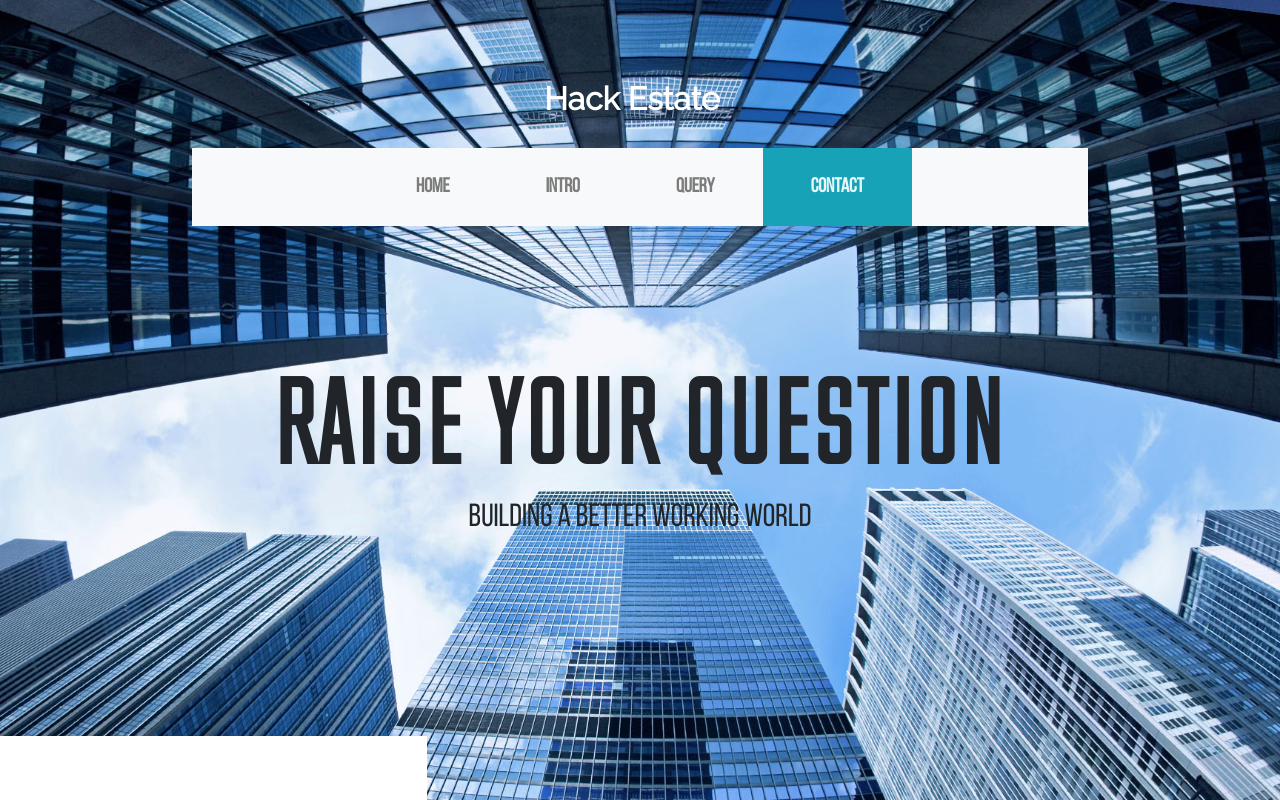
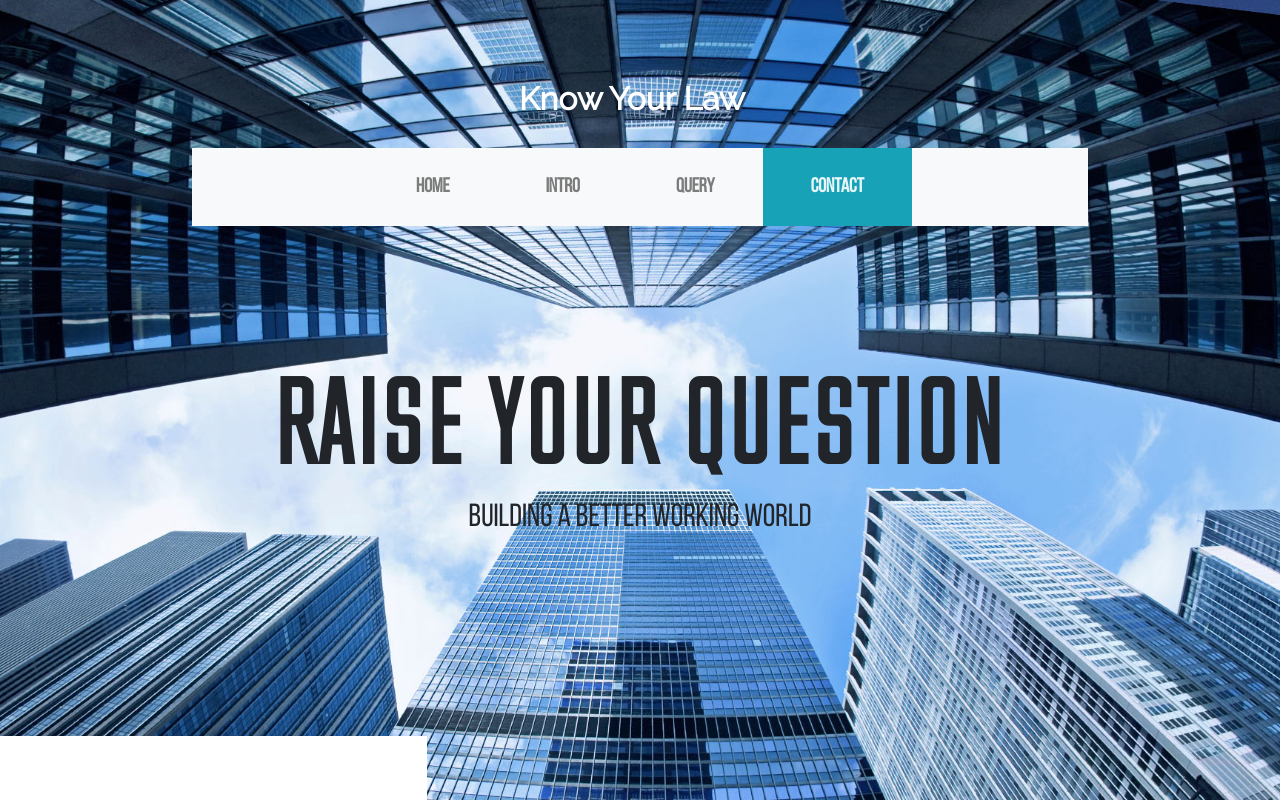
Before and after one commit to NikhilDoWhile/NASSCOM, a website: page index.html in a window 1280 px wide. Shown: the top 800 px of the page. Drawn offline with nearby package versions, Linux system fonts and the light colour scheme; grey boxes are pictures that could not be loaded; a web font is replaced by a local one.

Commit message:
Update index.html

```diff
--- a/index.html
+++ b/index.html
@@ -8,9 +8,9 @@
 		<meta name="description" content="HackEstate is a website to answer all your queries about real estate. No more waiting in long queues or days to get your queries answered.">
 		<meta name="robots" content="noodp">
 		<meta property="og:type" content="website">
-		<meta property="og:title" content="HackEstate">
+		<meta property="og:title" content="KnowYourLaw">
 		<meta property="og:url" content="">
-		<meta property="og:site_name" content="HackEstate">
+		<meta property="og:site_name" content="KnowYourLaw">
 		<link rel="icon" href="images/icon.png">
 		<link rel="apple-touch-icon" sizes="50x50" href="images/icon.png">
 		<link rel="apple-touch-icon" sizes="75x75" href="images/icon.png">
@@ -40,7 +40,7 @@
 
 <div class="overlay">
 <div id="front-view">
-	<a class="navbar-brand navbrand-top" href="index.html">Hack Estate</a>
+	<a class="navbar-brand navbrand-top" href="index.html">Know Your Law</a>
 <nav id="navbar" class="navbar navbar-expand-lg navbar-light bg-light">
   <span class="navbar-header"><a class="navbar-brand" href="index.html">Hack Estate</a></span>
   <button class="navbar-toggler" type="button" data-toggle="collapse" data-target="#navbarSupportedContent" aria-controls="navbarSupportedContent" aria-expanded="false" aria-label="Toggle navigation">
```
